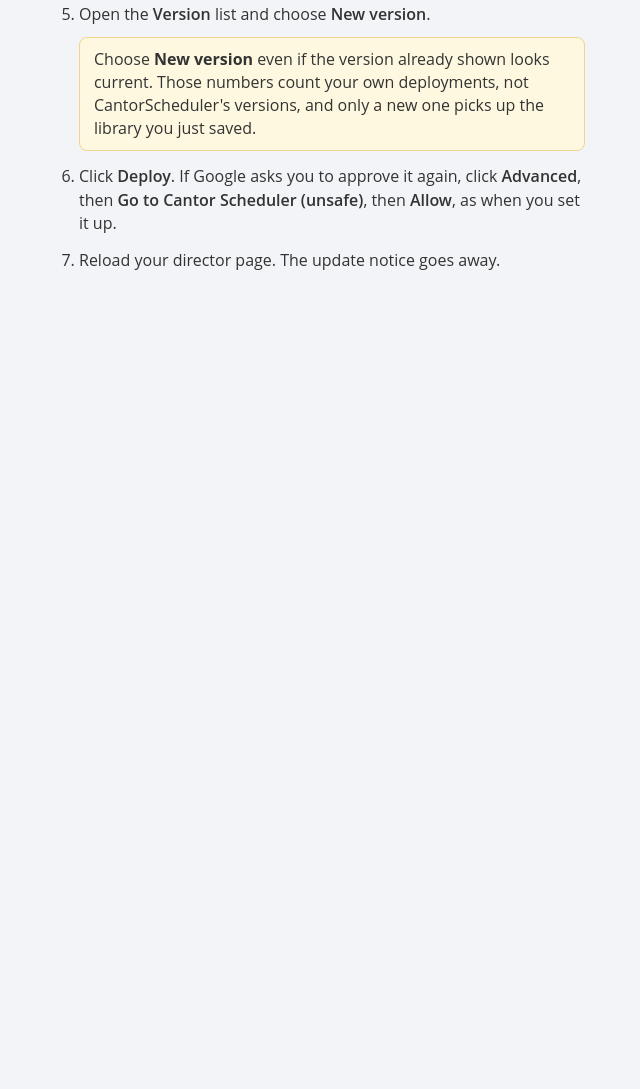
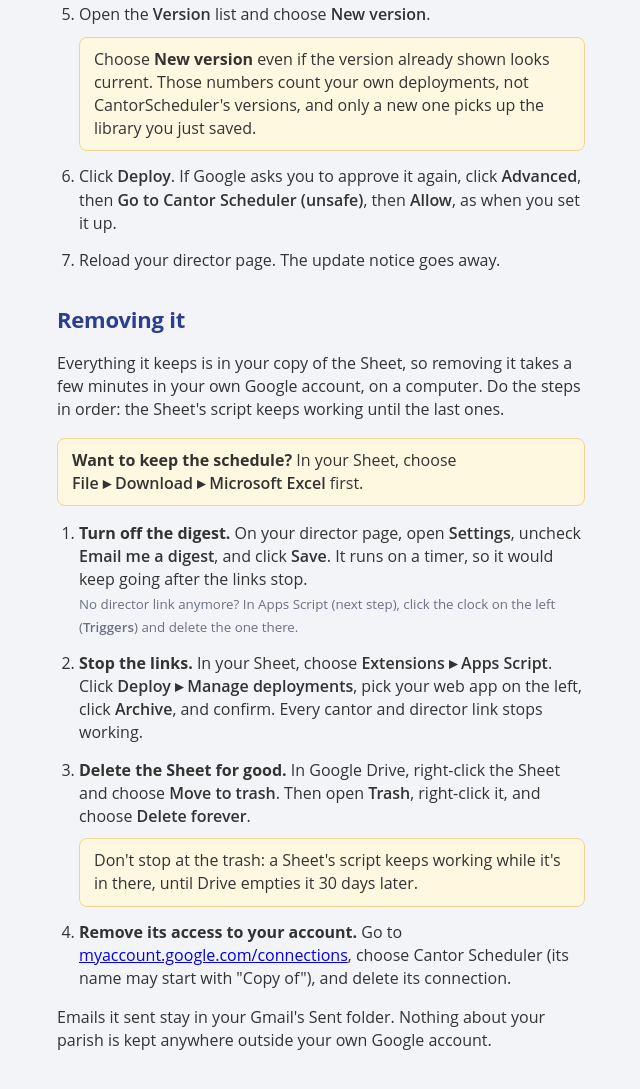
Before and after one commit to silvermorph/cantor-scheduler, a plain HTML site: page index.html in a window 1280 px wide. Shown: the part 2036-3125 px from the top of the page, without its empty margins (319-959 px from the left). Before the commit the page ends 2384 px from the top, so only its background shows below. Drawn offline with Linux system fonts and the light colour scheme.

Commit message:
Update page

```diff
--- a/index.html
+++ b/index.html
@@ -4,7 +4,7 @@
 <meta charset="utf-8">
 <!-- Only this page's own scripts run (dev/site.js fills in their hashes), so markup that slips
      into the page from a server response can't run code. -->
-<meta http-equiv="Content-Security-Policy" content="default-src 'none'; script-src 'sha256-Wv8gB0g4AhHDZABLypstR1Sfy5bxg/kb6cnlqi2Qrro='; connect-src 'self' https://script.google.com https://script.googleusercontent.com; style-src 'unsafe-inline' https://fonts.googleapis.com; font-src https://fonts.gstatic.com; base-uri 'none'; form-action 'none'">
+<meta http-equiv="Content-Security-Policy" content="default-src 'none'; script-src 'sha256-nKQBaof/g1ZdNKTa1HPcygqJ2Q0u3vIKPYDnTtAx2NI='; connect-src 'self' https://script.google.com https://script.googleusercontent.com; style-src 'unsafe-inline' https://fonts.googleapis.com; font-src https://fonts.gstatic.com; base-uri 'none'; form-action 'none'">
 <meta name="viewport" content="width=device-width, initial-scale=1">
 <meta name="robots" content="noindex">
 <title>Cantor Scheduler</title>
@@ -142,9 +142,10 @@
   .guide .copy { display: inline-block; background: var(--blue); color: #fff; font-weight: 600; text-decoration: none; padding: 10px 16px; border-radius: 6px; margin: 4px 0; }
   .guide small { color: var(--muted); }
   .guide { max-width: 560px; margin: 0 auto; padding: 18px 16px 60px; }
-  /* From the update notice (#updates), the guide shows only the update steps. */
-  .guide .updates-title, .guide.only-updates .install-part, .guide.only-updates .updates-head { display: none; }
-  .guide.only-updates .updates-title { display: block; }
+  /* From the update notice (#updates) or Settings (#remove), the guide shows only those steps, under their own title. */
+  .guide .part-title, .guide.only-updates > :not(.updates-part), .guide.only-remove > :not(.remove-part),
+  .guide.only-updates .part-head, .guide.only-remove .part-head { display: none; }
+  .guide.only-updates .part-title, .guide.only-remove .part-title { display: block; }
   .guide:not(.only-updates) .to-setup { display: none; }
   .guide .steps { margin-top: 8px; padding-left: 22px; }
   .guide .steps li { margin-bottom: 6px; }
@@ -215,8 +216,9 @@
   </ol>
 </div>
 
-  <h2 id="updates" class="updates-head">Getting updates</h2>
-  <h1 class="updates-title">Update your Cantor Scheduler</h1>
+<div class="updates-part">
+  <h2 id="updates" class="part-head">Getting updates</h2>
+  <h1 class="part-title">Update your Cantor Scheduler</h1>
   <p>Your director page says when there's a new version. Updating takes a few minutes, on a computer. Your links
   stay the same.</p>
   <ol>
@@ -236,6 +238,36 @@
     <li>Reload your director page. The update notice goes away.</li>
   </ol>
   <p class="to-setup"><a href="#setup">Setting up a new copy instead? See the setup guide.</a></p>
+</div>
+
+<div class="remove-part">
+  <h2 id="remove" class="part-head">Removing it</h2>
+  <h1 class="part-title">Remove Cantor Scheduler</h1>
+  <p>Everything it keeps is in your copy of the Sheet, so removing it takes a few minutes in your own Google
+  account, on a computer. Do the steps in order: the Sheet's script keeps working until the last ones.</p>
+  <div class="callout"><strong>Want to keep the schedule?</strong> In your Sheet, choose
+    <span class="menu">File ▸ Download ▸ Microsoft Excel</span> first.</div>
+  <ol>
+    <li><strong>Turn off the digest.</strong> On your director page, open <span class="menu">Settings</span>, uncheck
+      <span class="menu">Email me a digest</span>, and click <span class="menu">Save</span>. It runs on a timer, so it
+      would keep going after the links stop.
+      <br><small>No director link anymore? In Apps Script (next step), click the clock on the left
+      (<span class="menu">Triggers</span>) and delete the one there.</small></li>
+    <li><strong>Stop the links.</strong> In your Sheet, choose <span class="menu">Extensions ▸ Apps Script</span>. Click
+      <span class="menu">Deploy ▸ Manage deployments</span>, pick your web app on the left, click
+      <span class="menu">Archive</span>, and confirm. Every cantor and director link stops working.</li>
+    <li><strong>Delete the Sheet for good.</strong> In Google Drive, right-click the Sheet and choose
+      <span class="menu">Move to trash</span>. Then open <span class="menu">Trash</span>, right-click it, and choose
+      <span class="menu">Delete forever</span>.
+      <div class="callout">Don't stop at the trash: a Sheet's script keeps working while it's in there, until Drive
+        empties it 30 days later.</div></li>
+    <li><strong>Remove its access to your account.</strong> Go to
+      <a href="https://myaccount.google.com/connections" target="_blank" rel="noopener">myaccount.google.com/connections</a>,
+      choose Cantor Scheduler (its name may start with "Copy of"), and delete its connection.</li>
+  </ol>
+  <p>Emails it sent stay in your Gmail's Sent folder. Nothing about your parish is kept anywhere outside your own
+  Google account.</p>
+</div>
 </section>
 <div id="status"></div>
 <dialog id="pastDlg"><p>This period is already complete. Return to the current sign-up period?</p>
@@ -583,7 +615,10 @@
     if (panel === 'settings') {
       return (state.needsSetup ? '<div class="welcome"><h2>Welcome!</h2>First, tell it about your parish (below) and click ' +
         '<strong>Save parish</strong>. Then add your cantors with the <strong>Cantor list</strong> button.</div>' : '') +
-        (state.needsSetup ? parishPanel() + personalPanel() : personalPanel() + parishPanel());
+        (state.needsSetup ? parishPanel() + personalPanel() : personalPanel() + parishPanel()) +
+        // The steps are all in Google's own screens (the script can't delete itself), so they're in the guide.
+        (SHARED ? '<p class="sub" style="margin-top:14px">Done with Cantor Scheduler? <a href="' + esc(location.pathname) +
+          '#remove" target="_blank" rel="noopener">How to remove it</a></p>' : '');
     }
     return morePanels();
   }
@@ -695,10 +730,12 @@
       document.getElementById('app').hidden = true;
       const guide = document.getElementById('guide');
       guide.hidden = false;
-      // #updates (the update notice's link) shows just the update steps; anything else, the whole guide.
+      // #updates (the update notice's link) and #remove (Settings') show just those steps; anything else, the whole guide.
       const place = () => {
-        guide.classList.toggle('only-updates', location.hash === '#updates');
-        const target = location.hash && location.hash !== '#updates' && document.getElementById(location.hash.slice(1));
+        const only = ['#updates', '#remove'].includes(location.hash) ? location.hash.slice(1) : '';
+        guide.classList.toggle('only-updates', only === 'updates');
+        guide.classList.toggle('only-remove', only === 'remove');
+        const target = location.hash && !only && document.getElementById(location.hash.slice(1));
         if (target) target.scrollIntoView();
         else window.scrollTo(0, 0);
       };
```
